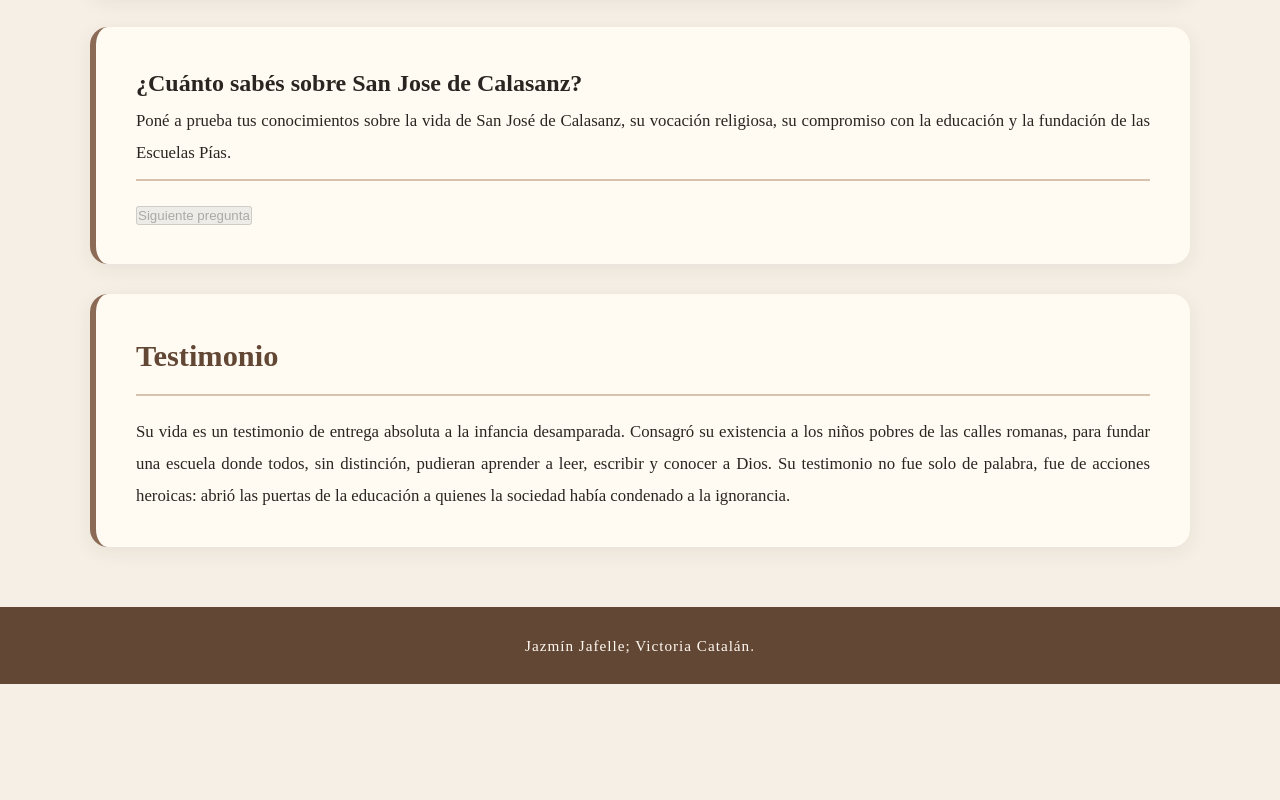
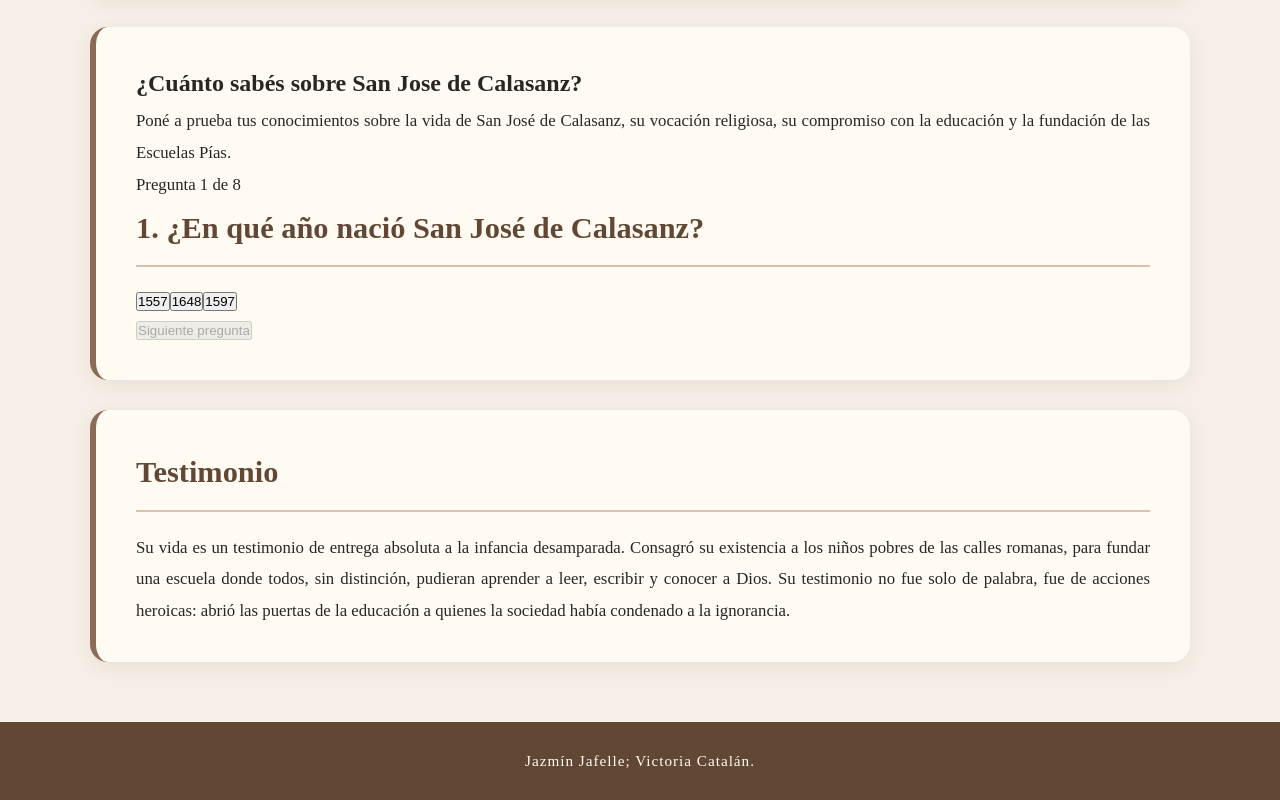
Before and after one commit to jjafellerossi-cpu/proyecto, a plain HTML site: page index.html in a window 1280 px wide. Shown: the part 2098-2898 px from the top of the page. Before the commit the page ends 2782 px from the top, so only its background shows below. Drawn offline with Linux system fonts and the light colour scheme.

Commit message:
Fix HTML encoding and structure issues

```diff
--- a/index.html
+++ b/index.html
@@ -4,7 +4,7 @@
     <meta charset="UTF-8">
     <meta name="viewport" content="width=device-width, initial-scale=1.0">
     <title>San José de Calasanz</title>
-    <script src="./js/javas.js"></script>
+    <script src="./js/javas.js" defer></script>
     <link rel="stylesheet" href="./css/styles.css">
 </head>
 <body>
```
